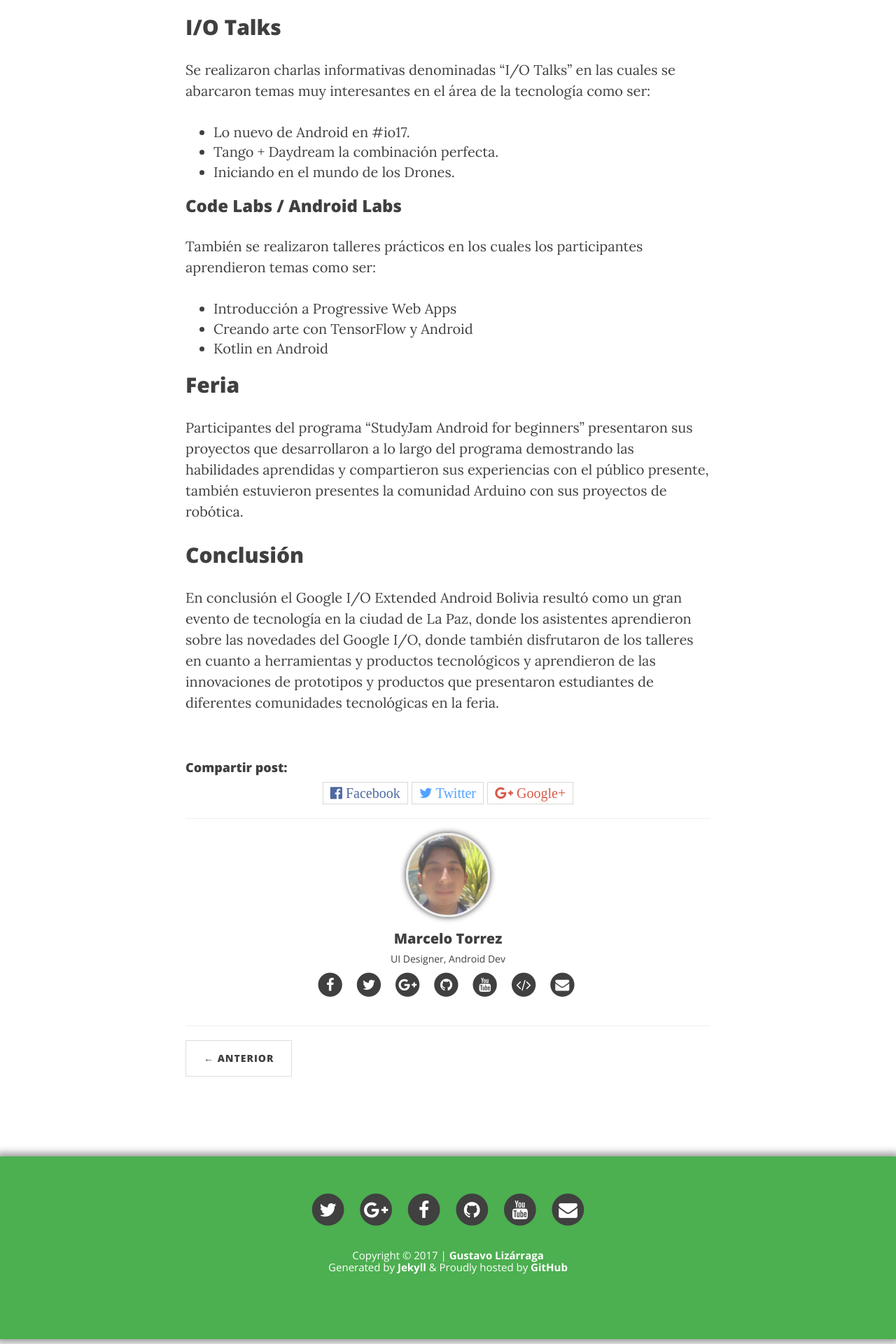
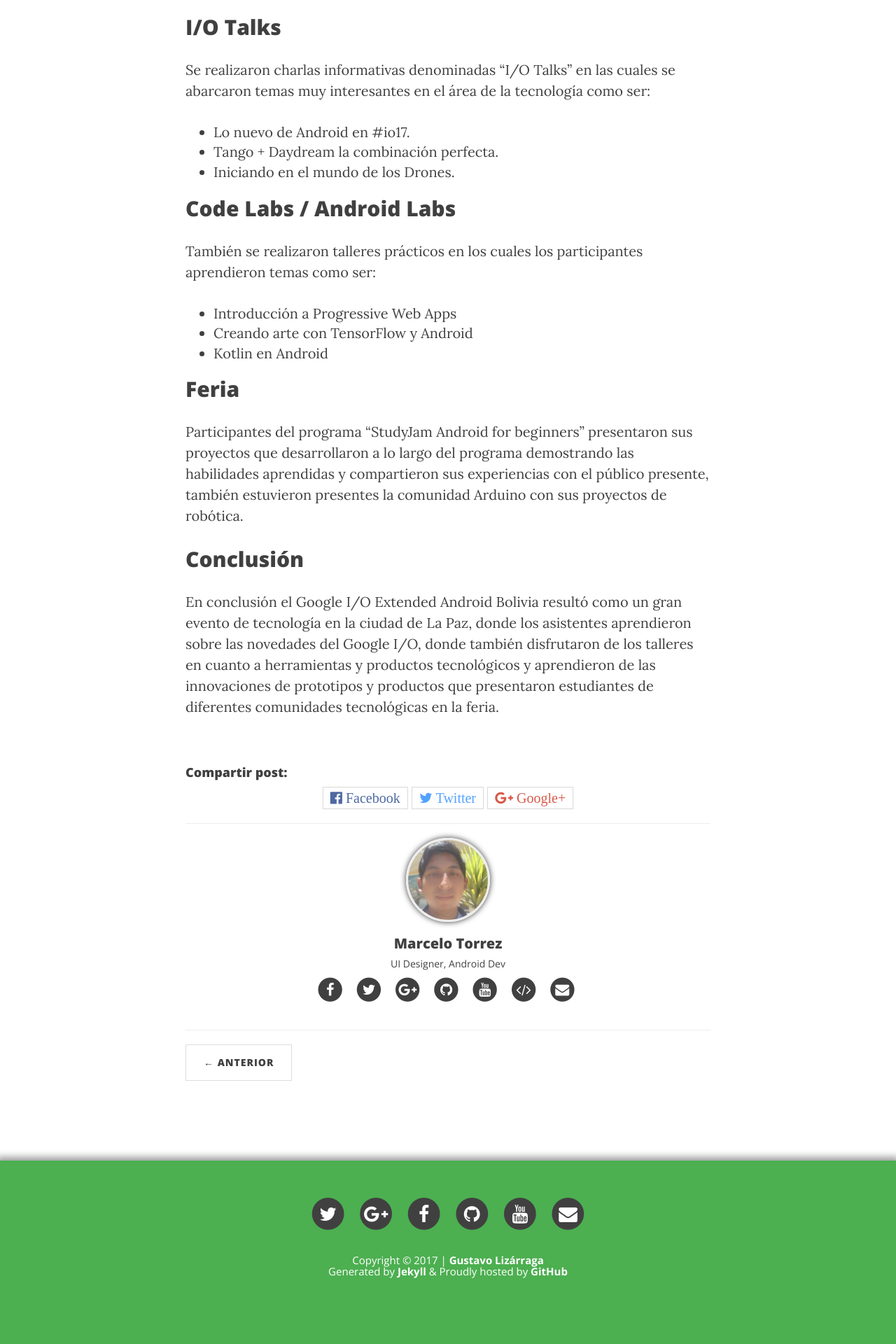
Before and after one commit to GDGAndroidBolivia/gdgandroidbolivia.github.io, a Jekyll site: the page built from _posts/2017-06-29-io-17-extended.md, in a window 1280 px wide. Shown: the part 1053-2973 px from the top of the page at 70% size. Built offline with Jekyll 4.4.1, drawn with Linux system fonts in a browser that asks for light colours; nearby versions of some CDN libraries; comment, search, counter and statistics services are not loaded.

```diff
--- a/_posts/2017-06-29-io-17-extended.md
+++ b/_posts/2017-06-29-io-17-extended.md
@@ -22,7 +22,6 @@ email: elmac395@gmail.com
 **Google I/O Extended** es la versión local del evento de tecnología mundial más importante del año. Fue un día de presentaciones inspiracionales, aprendizajes prácticos, y la oportunidad de conocer de primera mano los productos del futuro. Se dieron charlas y talleres para desarrolladores y usuarios, así mismo ferias y actividades en la jornada del evento.
 Se realizo el dia sabado **3** de **junio** del 2017 en predios de la **Universidad Católica “San Pablo”.**
 
-
 ## Objetivos
 
 Reunir a la mayor cantidad de *desarrolladores, diseñadores, profesionales, estudiantes y toda persona interesada en las nuevas tecnologías de Google* en un solo lugar, haciendo networking, compartiendo experiencias, compartiendo conocimiento y generando contactos tanto para desarrolladores como para usuarios.
@@ -34,10 +33,9 @@ Se realizaron charlas informativas denominadas “I/O Talks” en las cuales se
 * Tango + Daydream la combinación perfecta.
 * Iniciando en el mundo de los Drones.
 
-### Code Labs / Android Labs
+## Code Labs / Android Labs
 
 También se realizaron talleres prácticos en los cuales los participantes aprendieron temas como ser:
-
 
 * Introducción a Progressive Web Apps
 * Creando arte con TensorFlow  y Android
```
